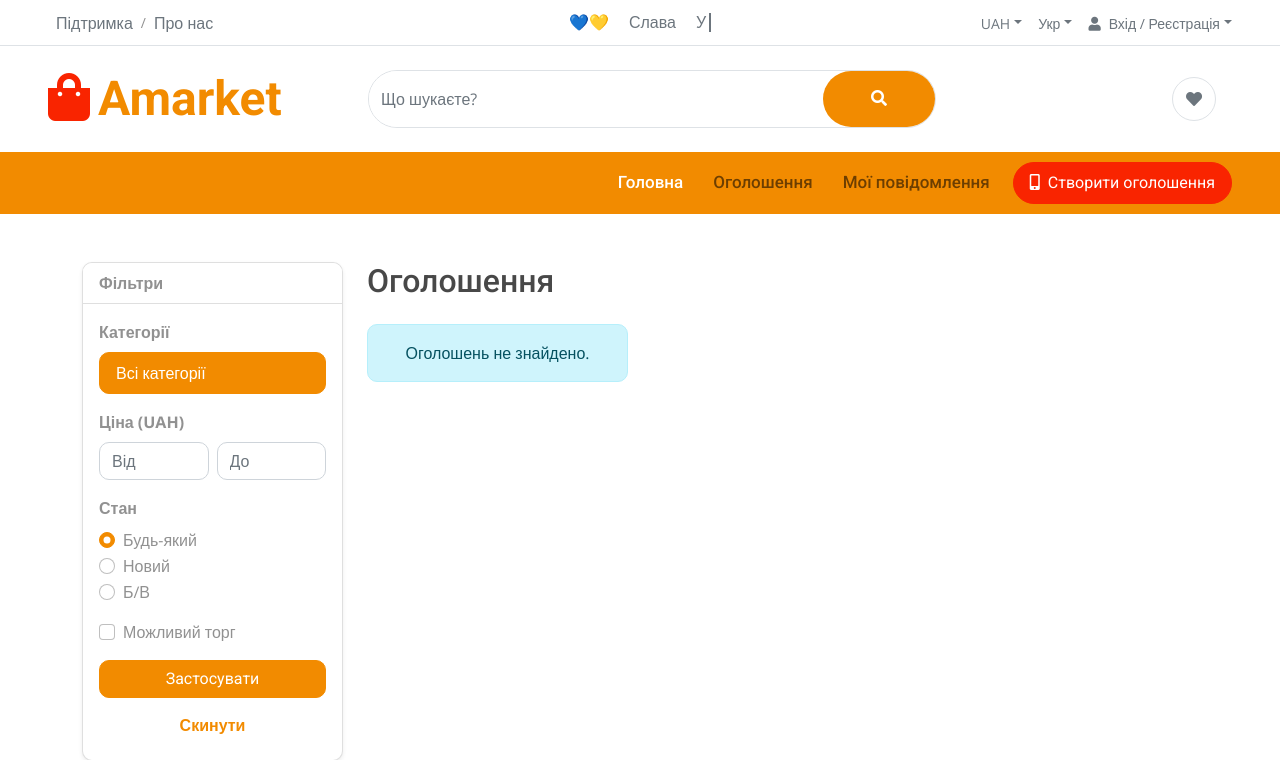
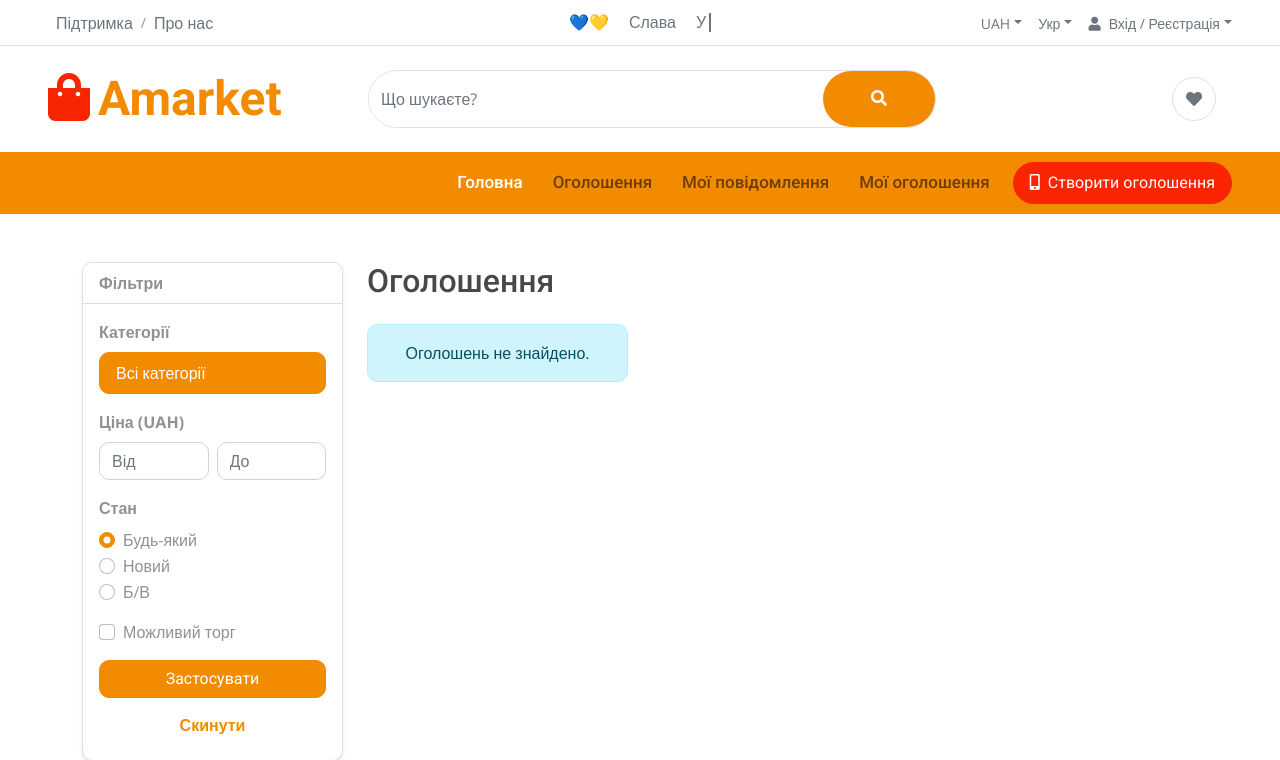
Before and after one commit to ArsenAltunyan-alt/Coursework_Altunyan_IPZ_Amarket, a Django app: page /announcement/list/ in a window 1280 px wide. Shown: the top 760 px of the page. Run offline with Django 5.2, Linux system fonts and the light colour scheme; data that the repository does not hold is empty; some libraries are stand-ins or nearby versions.

Commit message:
Add breadcrumb navigation to announcement detail view and update sidebar links

```diff
--- a/announcement/templates/announcement/announcement_detail.html
+++ b/announcement/templates/announcement/announcement_detail.html
@@ -18,6 +18,12 @@
 
 {% block content %}
 <div class="container mt-5 mb-5">
+    <nav aria-label="breadcrumb" class="mb-3">
+        <ol class="breadcrumb">
+            <li class="breadcrumb-item"><a href="{% url 'home' %}">Головна</a></li>
+            <li class="breadcrumb-item active" aria-current="page">{{ announcement.category.name }}</li>
+        </ol>
+    </nav>
     <div class="row">
         {# Main Content (Left Column) #}
         <div class="col-lg-8">
--- a/main/templates/main/base.html
+++ b/main/templates/main/base.html
@@ -159,7 +159,8 @@
                             {% if user.is_authenticated %}
                             <a href="{% url 'accounts:profile' %}" class="nav-item nav-link">Профіль</a>
                             {% endif %}
-                            <a href="{% url 'chat:index' %}" class="nav-item nav-link me-2">Мої повідомлення</a>
+                            <a href="{% url 'chat:index' %}" class="nav-item nav-link">Мої повідомлення</a>
+                            <a href="{% url 'announcement:user_list' %}" class="nav-item nav-link me-2">Мої оголошення</a>
                         </div>
                         <a href="{% url 'announcement:create' %}"
                             class="btn btn-secondary rounded-pill py-2 px-4 px-lg-3 mb-3 mb-md-3 mb-lg-0"><i
```
